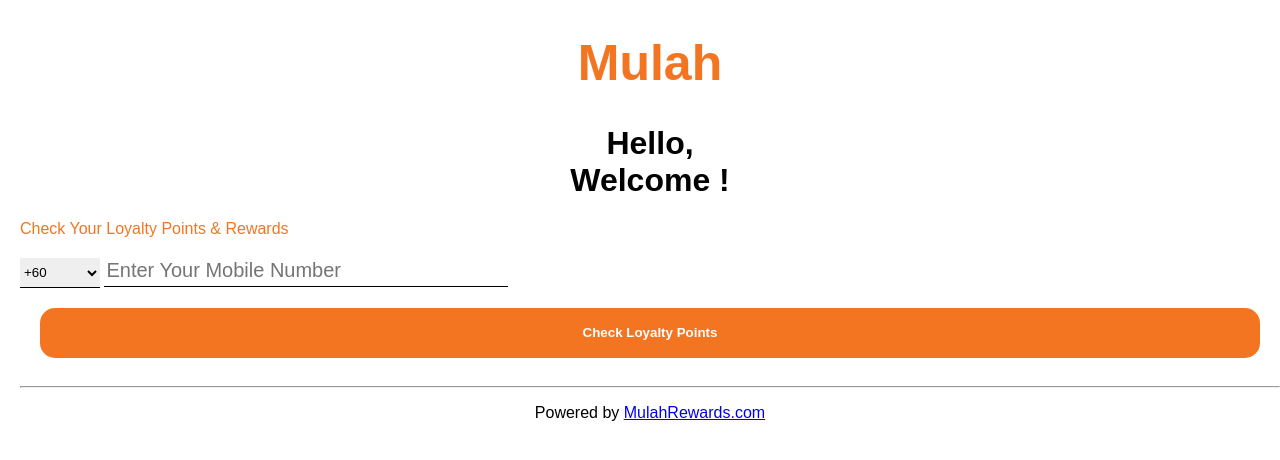
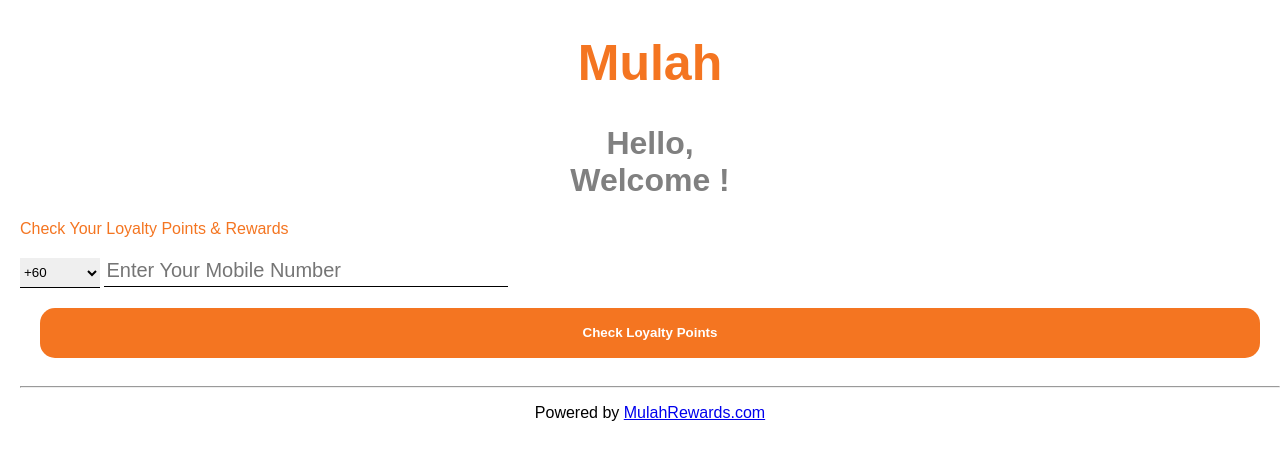
Before and after one commit to Wxiang2002/MulahInterview2, a plain HTML site: page index.html in a window 1280 px wide. Drawn offline with Linux system fonts and the light colour scheme.

Commit message:
fix header

```diff
--- a/index.html
+++ b/index.html
@@ -12,7 +12,7 @@
     <h1 class="Mulah">Mulah</h1>
   </div>
     <div>
-    <h1 class="'secondheader">Hello,<br>Welcome !</h1>
+    <h1 class="secondheader">Hello,<br>Welcome !</h1>
     </div>
     <p class="p1description">
        Check Your Loyalty Points & Rewards
```
